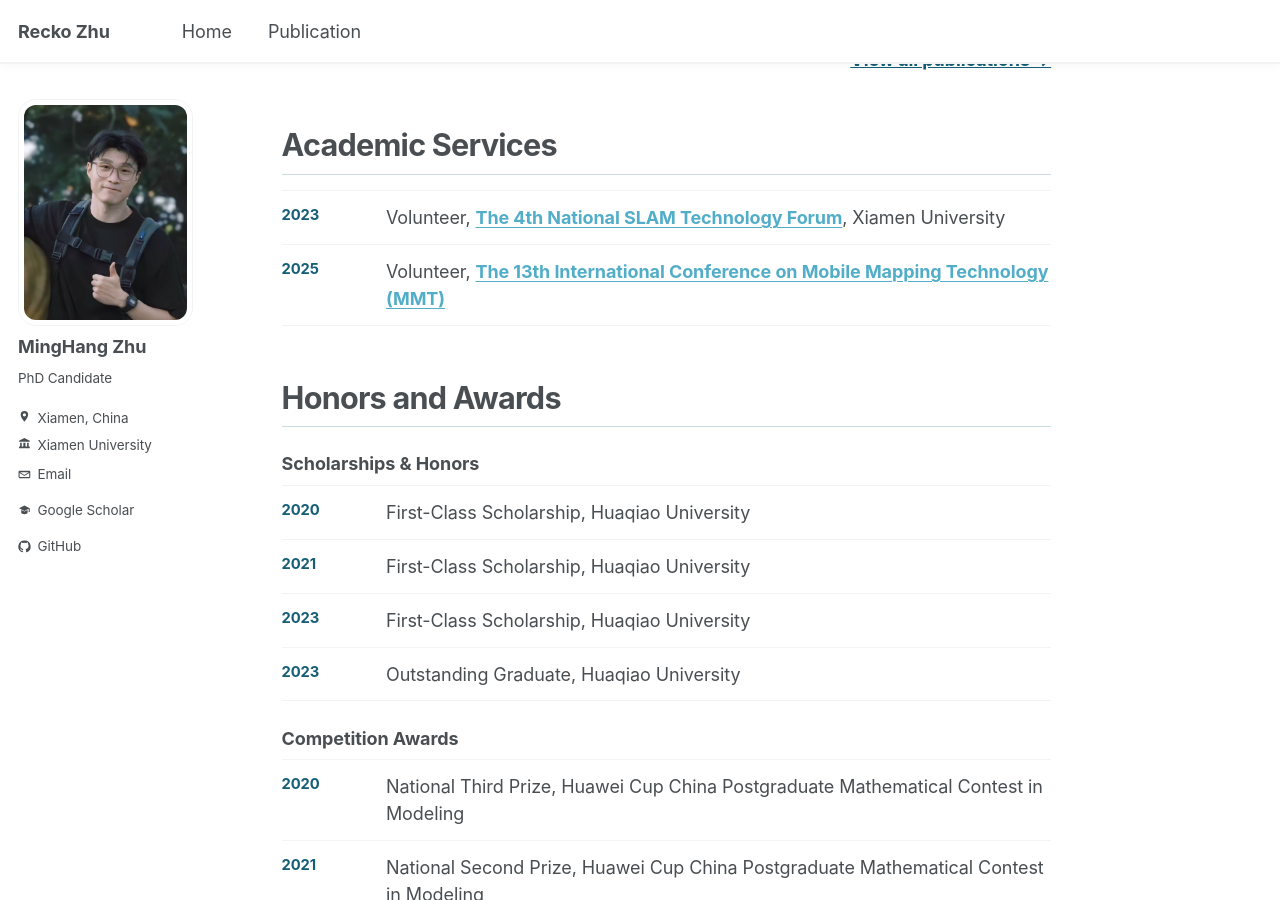
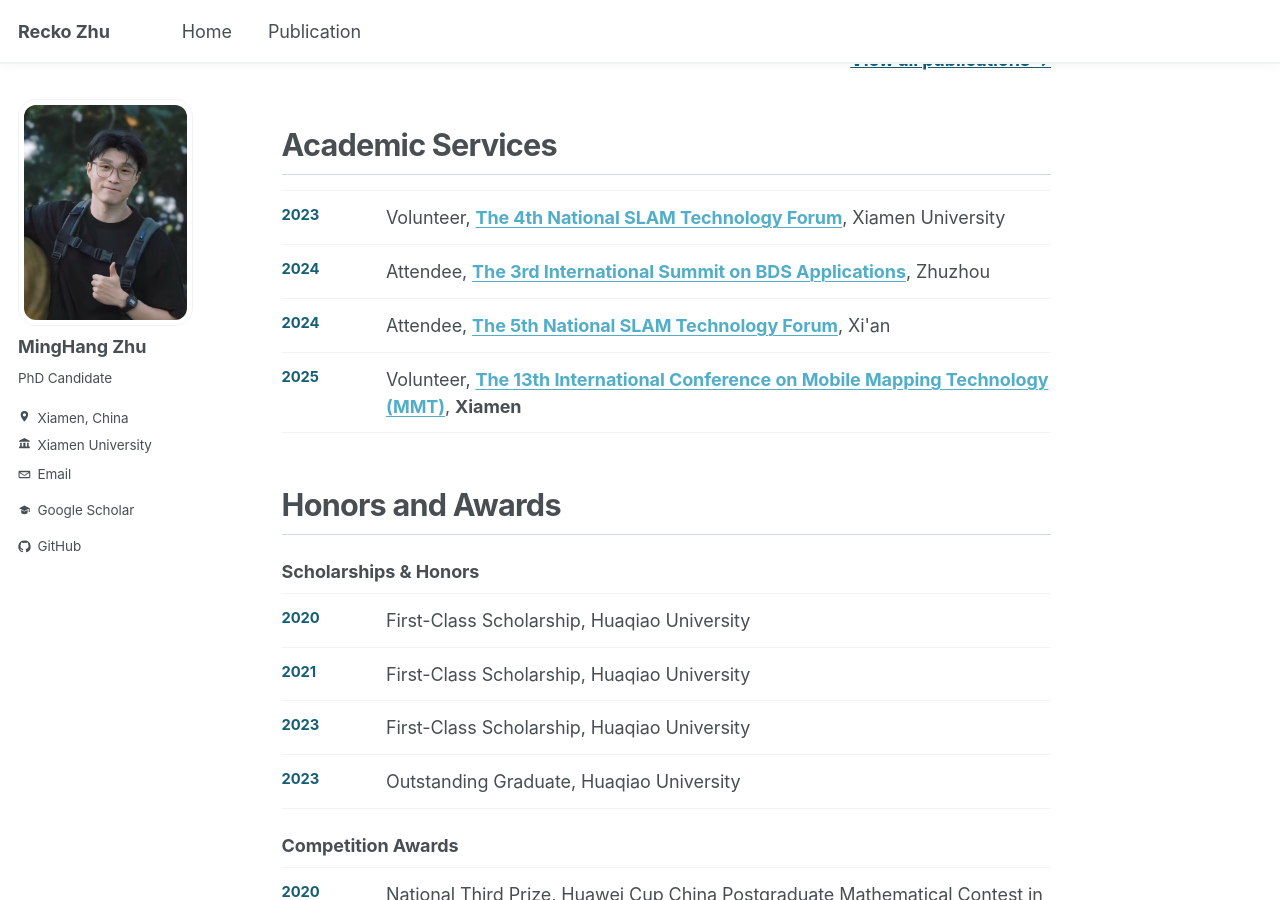
Before and after one commit to Reckozmh/ReckoZhu.github.io, a Jekyll site: the page built from _pages/about.md, in a window 1280 px wide and 900 px high, scrolled down 3685 px. Built offline with Jekyll 4.4.1, drawn with Linux system fonts in a browser that asks for light colours.

Commit message:
Update academic service activities

```diff
--- a/_pages/about.md
+++ b/_pages/about.md
@@ -65,8 +65,10 @@ I received my academic master’s degree in Computer Technology from Huaqiao Uni
 ## Academic Services
 
 <ul class="service-list">
-  <li><time>2023</time><span>Volunteer, <a class="venue-link" href="https://conf.csig.org.cn/10346.html">The 4th National SLAM Technology Forum</a>, Xiamen University</span></li>
-  <li><time>2025</time><span>Volunteer, <a class="venue-link" href="https://news.xmu.edu.cn/info/1003/500942.htm"><strong>The 13th International Conference on Mobile Mapping Technology (MMT)</strong></a></span></li>
+  <li><time>2023</time><span>Volunteer, <a class="venue-link" href="https://conf.csig.org.cn/10346.html"><strong>The 4th National SLAM Technology Forum</strong></a>, Xiamen University</span></li>
+  <li><time>2024</time><span>Attendee, <a class="venue-link" href="https://www.beidou.gov.cn/yw/xwzx/202409/t20240913_28361.html"><strong>The 3rd International Summit on BDS Applications</strong></a>, Zhuzhou</span></li>
+  <li><time>2024</time><span>Attendee, <a class="venue-link" href="https://conf.csig.org.cn/10398.html"><strong>The 5th National SLAM Technology Forum</strong></a>, Xi'an</span></li>
+  <li><time>2025</time><span>Volunteer, <a class="venue-link" href="https://news.xmu.edu.cn/info/1003/500942.htm"><strong>The 13th International Conference on Mobile Mapping Technology (MMT)</strong></a>, <strong>Xiamen</strong></span></li>
 </ul>
 
 ## Honors and Awards
```
